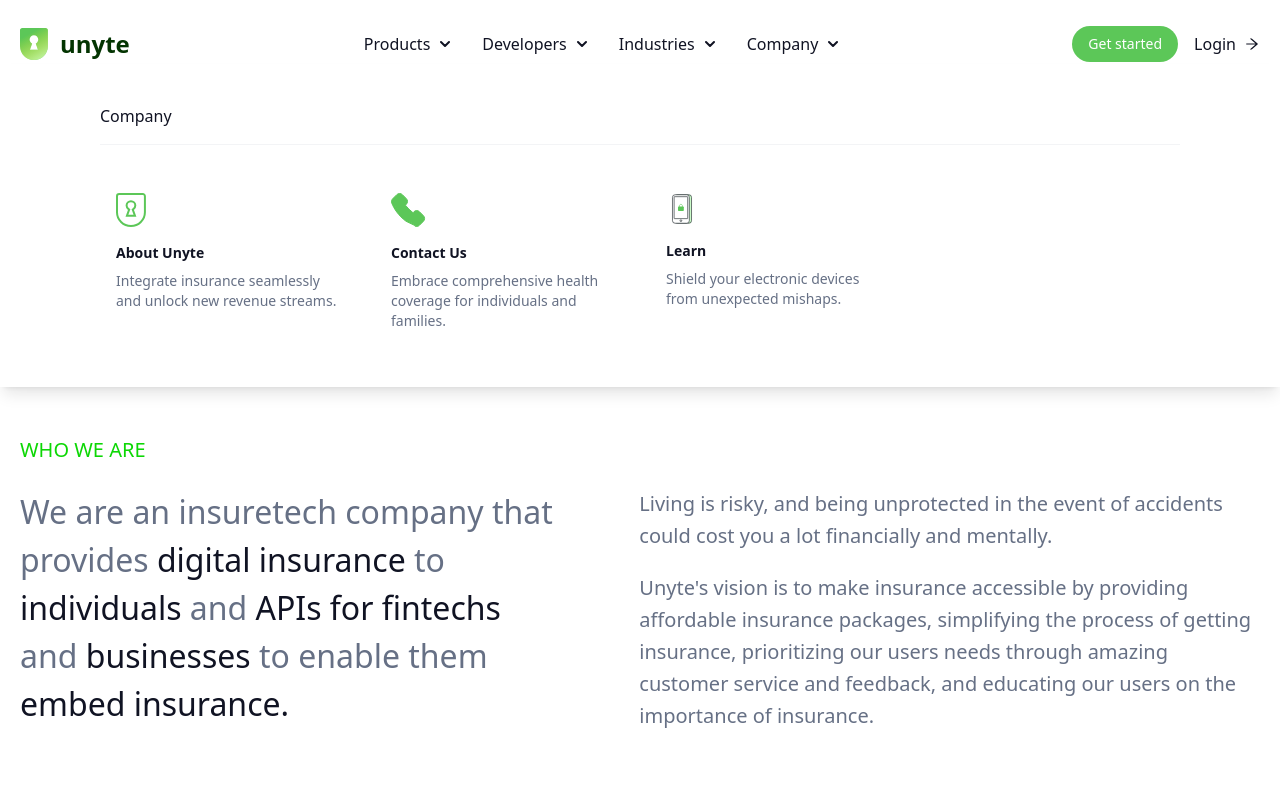
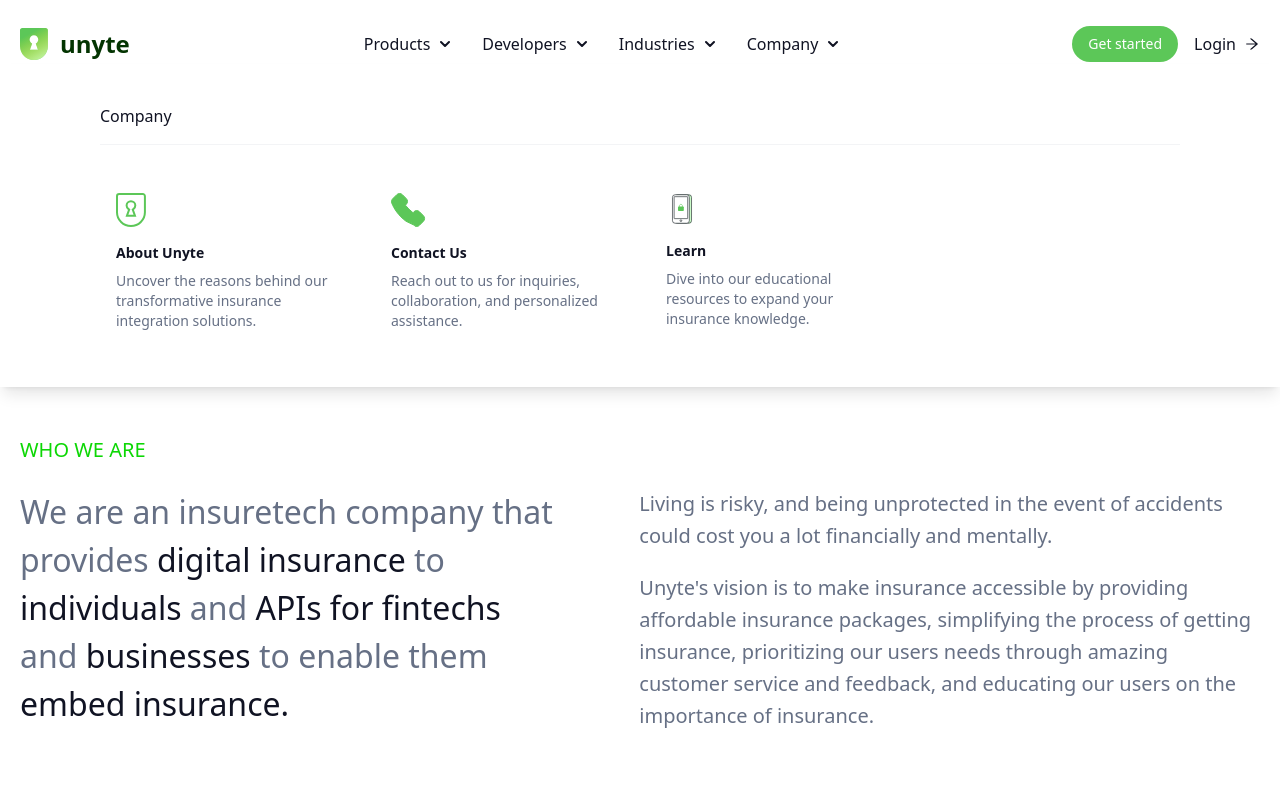
Before and after one commit to DrPrime01/unyteV1, a React (Vite) app: page /company/about in a window 1280 px wide. Both pictures are taken after a click on the button "Company". Shown: the top 800 px of the page. Built offline with nearby package versions, Linux system fonts and the light colour scheme; a small style sheet from the web is missing.

Commit message:
added roles and some more changes

```diff
--- a/src/components/BlogPreview.jsx
+++ b/src/components/BlogPreview.jsx
@@ -38,7 +38,7 @@
 						type="button"
 						className="text-[#101323] group bg-transparent focus:ring-4 focus:outline-none font-medium rounded-3xl text-sm pl-0 px-6 py-3 text-center mr-3 md:mr-0 flex items-center gap-x-2"
 					>
-						<span>Learn more</span>{" "}
+						<span>Read more</span>{" "}
 						<BsArrowUpRight className="transform transition-transform origin-bottom group-hover:scale-125" />
 					</button>
 				</div>
--- a/src/components/Navbar.jsx
+++ b/src/components/Navbar.jsx
@@ -837,8 +837,8 @@
 														About Unyte
 													</p>
 													<p className="text-sm text-[#667085]">
-														Integrate insurance seamlessly and unlock new
-														revenue streams.
+														Uncover the reasons behind our transformative
+														insurance integration solutions.
 													</p>
 												</div>
 											</NavLink>
@@ -858,8 +858,8 @@
 														Contact Us
 													</p>
 													<p className="text-sm text-[#667085]">
-														Embrace comprehensive health coverage for
-														individuals and families.
+														Reach out to us for inquiries, collaboration, and
+														personalized assistance.
 													</p>
 												</div>
 											</NavLink>
@@ -875,8 +875,8 @@
 														Learn
 													</p>
 													<p className="text-sm text-[#667085]">
-														Shield your electronic devices from unexpected
-														mishaps.
+														Dive into our educational resources to expand your
+														insurance knowledge.
 													</p>
 												</div>
 											</NavLink>
--- a/src/pages/Company/About.jsx
+++ b/src/pages/Company/About.jsx
@@ -127,7 +127,7 @@
 							<p className="text-xl font-semibold text-[#101323] mb-2">
 								Fortunate Anozie
 							</p>
-							<p className="text-[#667085]">CEO/ Co-founder</p>
+							<p className="text-[#667085]">CEO/Co-founder</p>
 						</div>
 
 						<div id="socials" className="flex gap-x-3">
@@ -138,6 +138,37 @@
 							</div>
 							<div className="rounded-full p-1 text-[#667085] bg-[#F9FAFB] hover:text-[#0CD704]">
 								<a href="mailto:anozie@unyte.africa" target="blank">
+									<MdEmail />
+								</a>
+							</div>
+						</div>
+					</div>
+
+					<div className="flex flex-col">
+						<div
+							id="image"
+							className="bg-[#F9FAFB] rounded-2xl h-[500px] w-auto md:w-[25rem] mb-6"
+						>
+							<img
+								src={FemiLaniyan}
+								alt="Femi Laniyan"
+								className="w-full h-full rounded-2xl object-center object-cover"
+							/>
+						</div>
+						<div id="name" className="mb-6">
+							<p className="text-xl font-semibold text-[#101323] mb-2">
+								Femi Laniyan
+							</p>
+							<p className="text-[#667085]">Co-founder/Director</p>
+						</div>
+						<div id="socials" className="flex gap-x-3">
+							<div className="rounded-full p-1 text-[#667085] bg-[#F9FAFB] hover:text-[#0CD704]">
+								<a href="" target="blank">
+									<FaLinkedinIn />
+								</a>
+							</div>
+							<div className="rounded-full p-1 text-[#667085] bg-[#F9FAFB] hover:text-[#0CD704]">
+								<a href="mailto:femi@unyte.africa" target="blank">
 									<MdEmail />
 								</a>
 							</div>
@@ -158,7 +189,7 @@
 							<p className="text-xl font-semibold text-[#101323] mb-2">
 								Nelson Okpalachukwu
 							</p>
-							<p className="text-[#667085]">CEO/ Co-founder</p>
+							<p className="text-[#667085]">Co-founder/Director</p>
 						</div>
 
 						<div id="socials" className="flex gap-x-3">
@@ -183,37 +214,6 @@
 							className="bg-[#F9FAFB] rounded-2xl h-[500px] w-auto md:w-[25rem] mb-6"
 						>
 							<img
-								src={FemiLaniyan}
-								alt="Femi Laniyan"
-								className="w-full h-full rounded-2xl object-center object-cover"
-							/>
-						</div>
-						<div id="name" className="mb-6">
-							<p className="text-xl font-semibold text-[#101323] mb-2">
-								Femi Laniyan
-							</p>
-							<p className="text-[#667085]">CEO/ Co-founder</p>
-						</div>
-
-						<div id="socials" className="flex gap-x-3">
-							<div className="rounded-full p-1 text-[#667085] bg-[#F9FAFB] hover:text-[#0CD704]">
-								<a href="" target="blank">
-									<FaLinkedinIn />
-								</a>
-							</div>
-							<div className="rounded-full p-1 text-[#667085] bg-[#F9FAFB] hover:text-[#0CD704]">
-								<a href="mailto:femi@unyte.africa" target="blank">
-									<MdEmail />
-								</a>
-							</div>
-						</div>
-					</div>
-					<div className="flex flex-col">
-						<div
-							id="image"
-							className="bg-[#F9FAFB] rounded-2xl h-[500px] w-auto md:w-[25rem] mb-6"
-						>
-							<img
 								src={WahabDisu}
 								alt="Wahab Disu"
 								className="w-full h-full rounded-2xl object-center object-cover"
@@ -223,7 +223,7 @@
 							<p className="text-xl font-semibold text-[#101323] mb-2">
 								Wahab Disu
 							</p>
-							<p className="text-[#667085]">CEO/ Co-founder</p>
+							<p className="text-[#667085]">Director</p>
 						</div>
 
 						<div id="socials" className="flex gap-x-3">
@@ -257,7 +257,7 @@
 							<p className="text-xl font-semibold text-[#101323] mb-2">
 								Oyegunle Muftau
 							</p>
-							<p className="text-[#667085]">CEO/ Co-founder</p>
+							<p className="text-[#667085]">Non-executive Director</p>
 						</div>
 
 						<div id="socials" className="flex gap-x-3">
@@ -291,7 +291,7 @@
 							<p className="text-xl font-semibold text-[#101323] mb-2">
 								Funsho Omojuyigbe
 							</p>
-							<p className="text-[#667085]">CEO/ Co-founder</p>
+							<p className="text-[#667085]">Director</p>
 						</div>
 
 						<div id="socials" className="flex gap-x-3">
@@ -319,7 +319,7 @@
 							<p className="text-xl font-semibold text-[#101323] mb-2">
 								Morayo Okurinboye
 							</p>
-							<p className="text-[#667085]">CEO/ Co-founder</p>
+							<p className="text-[#667085]">Director</p>
 						</div>
 
 						<div id="socials" className="flex gap-x-3">
--- a/src/pages/Industries/Industries.jsx
+++ b/src/pages/Industries/Industries.jsx
@@ -1,6 +1,6 @@
-import { BsArrowRight, BsArrowUpRight } from "react-icons/bs";
-import { RxDividerVertical } from "react-icons/rx";
-import { GiCheckMark } from "react-icons/gi";
+import { BsArrowRight } from "react-icons/bs";
+// import { RxDividerVertical } from "react-icons/rx";
+// import { GiCheckMark } from "react-icons/gi";
 import { useParams } from "react-router-dom";
 
 import { industries } from "../../Data/industries";
@@ -186,7 +186,7 @@
 					})}
 				</div>
 			</section>
-			<section className="py-20 max-w-screen-xl mx-auto md:px-12 xl:px-5 px-5 flex flex-col">
+			{/*<section className="py-20 max-w-screen-xl mx-auto md:px-12 xl:px-5 px-5 flex flex-col">
 				<div className="mb-12">
 					<h3 className="text-xl font-medium text-[#0CD704] mb-4 uppercase">
 						case studies
@@ -290,7 +290,7 @@
 						</div>
 					</div>
 				</div>
-			</section>
+				</section>*/}
 			<section
 				className="py-20 max-w-screen-xl mx-auto md:px-12 xl:px-5 px-5"
 				id="testimonials"
```
